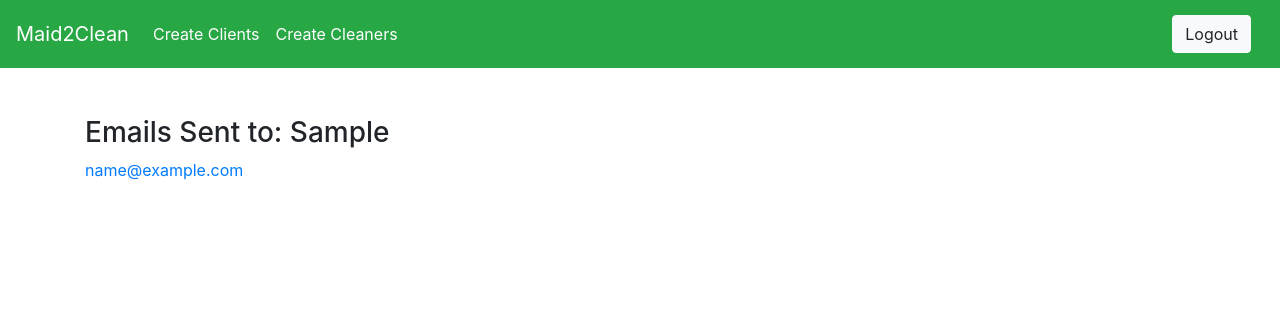
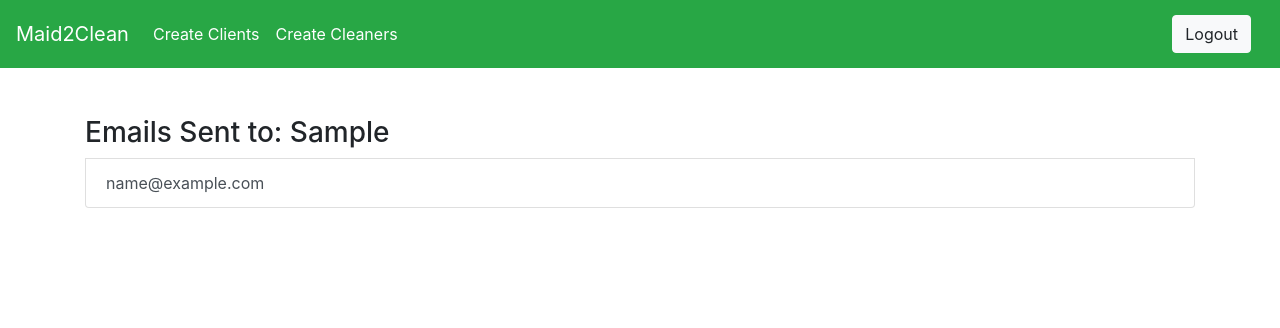
Before and after one commit to ticTechtoee/django_crm, a Django app: template cleaners/templates/cleaners/email_record.html in a window 1280 px wide. Shown: the top 328 px of the page. Run offline with Django 3.2, Linux system fonts and the light colour scheme; tables that the repository leaves empty hold one stand-in row (values such as "Sample post"); the template is opened without the code that fills it: values that come from a table or form of the project are taken from there, most other values are stand-ins (such as "Sample title", 1, 10 or a date in 2020); some libraries are stand-ins or nearby versions.

Commit message:
added list in the cleaners email record

```diff
--- a/cleaners/templates/cleaners/email_record.html
+++ b/cleaners/templates/cleaners/email_record.html
@@ -1,14 +1,14 @@
 {% extends 'base.html' %}
 {% block content %}
 {% load static %}
-
-
-
 <div class="container py-5">
-    <h3>Emails Sent to: {{email_add}}</h3>
-    {% for data in all_emails %}
-
-    <a href="{% url 'cleaners:email_details' data.id %}"><p>{{data.email_subject}}</p></a>
-    {% endfor %}
-</div>
+    <div class="list-group">
+        <h3>Emails Sent to: {{email_add}}</h3>
+        {% for data in all_emails %}
+        <a href="{% url 'cleaners:email_details' data.id %}" class="list-group-item list-group-item-action">
+            {{data.email_subject}}
+        </a>
+        {% endfor %}
+      </div>
+    </div>
 {% endblock content %}
```
